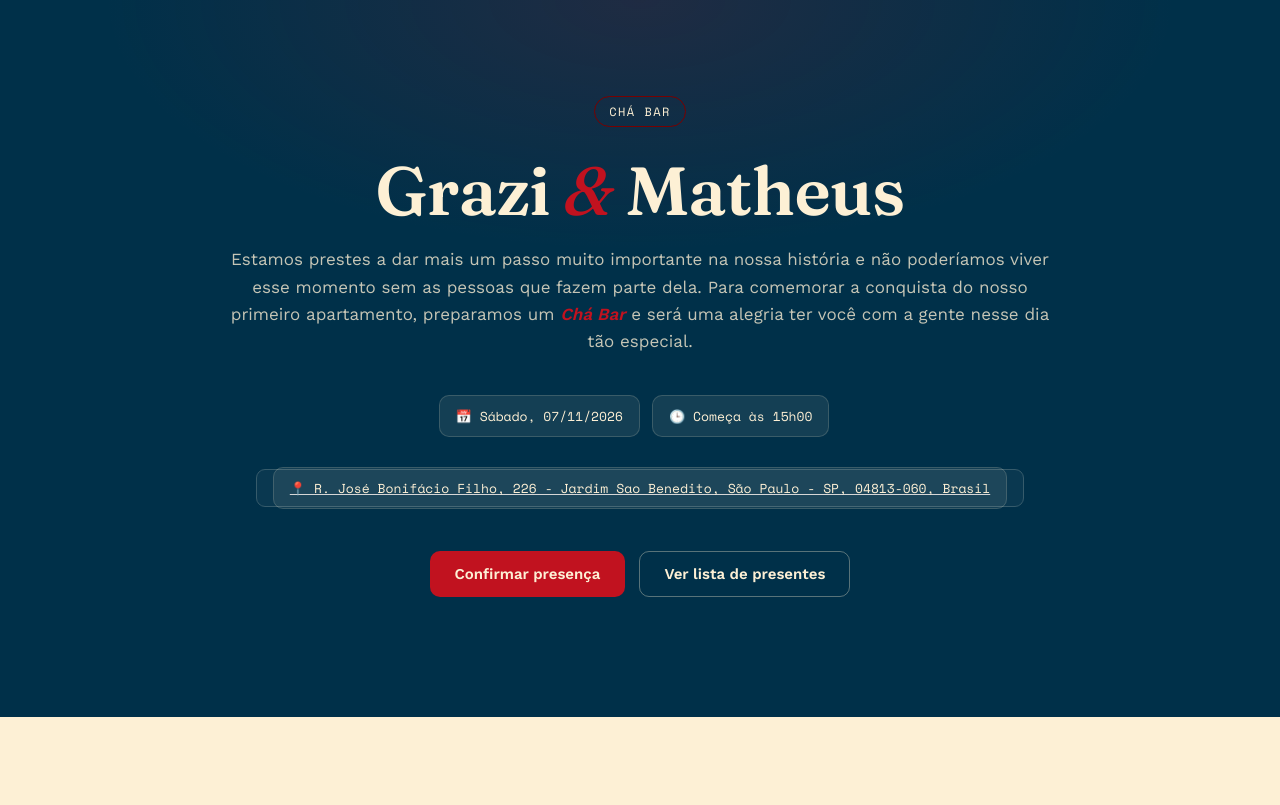
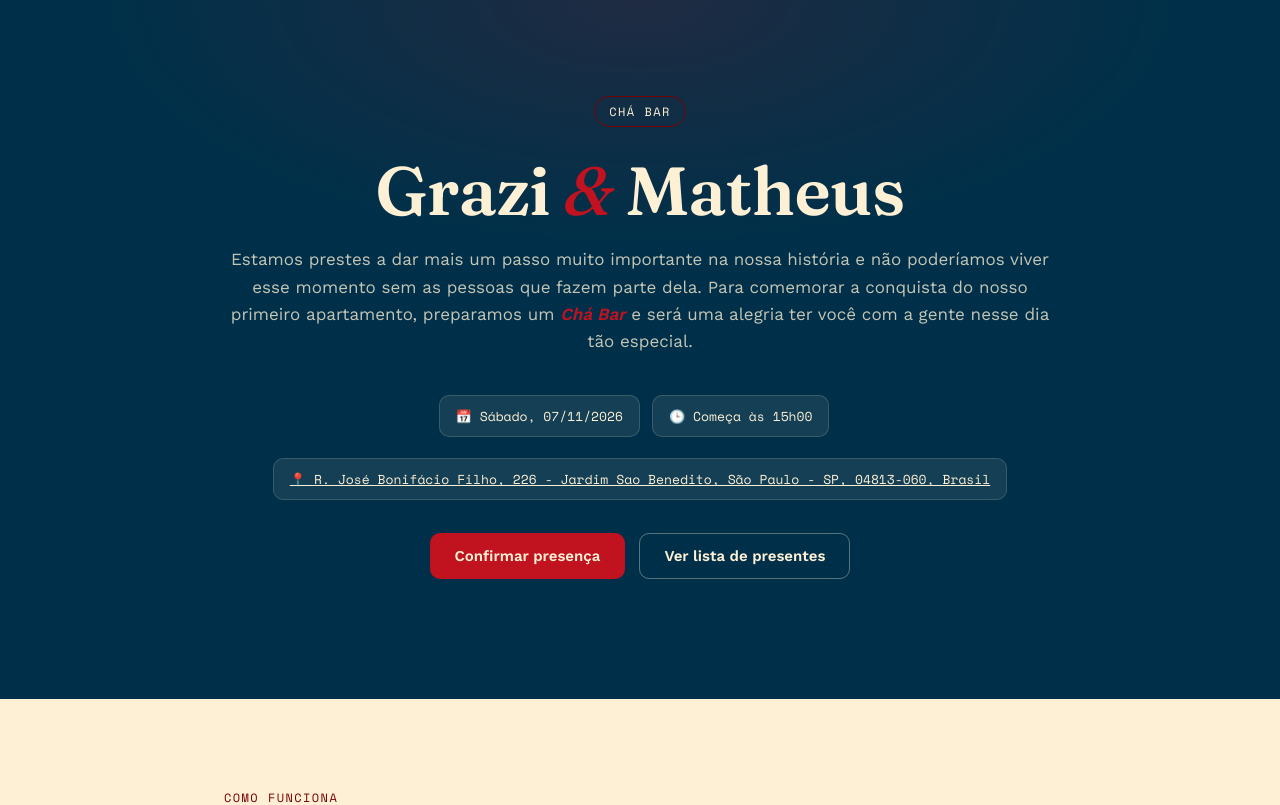
Before and after one commit to maathsousa/cha-de-panela, a Next.js app: page / in a window 1280 px wide. Shown: the top 805 px of the page. Built offline with nearby package versions, Linux system fonts and the light colour scheme; no server answers.

Commit message:
Update globals.css

```diff
--- a/app/globals.css
+++ b/app/globals.css
@@ -82,14 +82,7 @@ button {
 }
 
 .endereco_link{
-  display: inline-block;
   margin-top: 20px;
-  padding: 8px 16px;
-  border: 1px solid #365b6b;
-  border-radius: 9px;
-  background-color: rgba(255, 255, 255, 0.04);
-  color: #d6d6d6;
-  transition: all 0.2s ease;
 }
 
 .endereco_link:hover{
```
